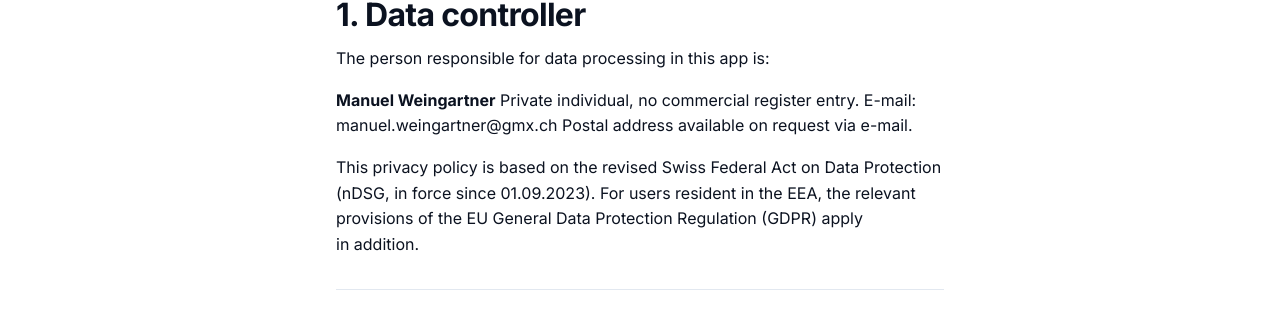
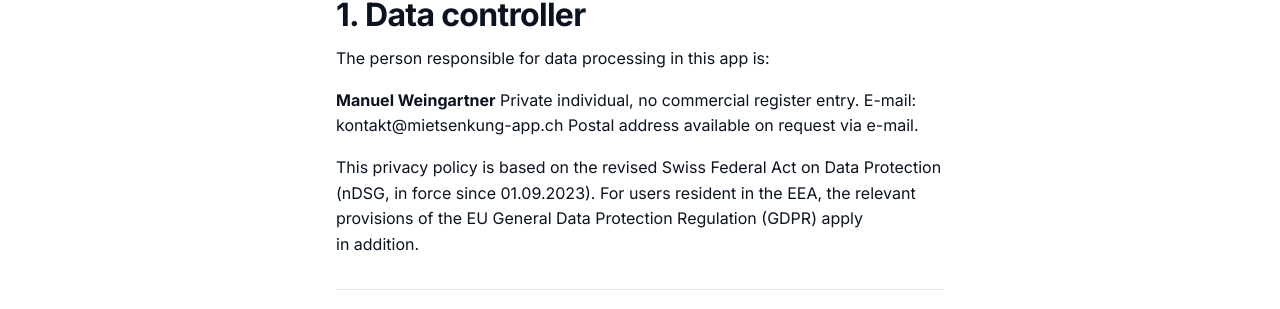
Before and after one commit to mietsenkung-app/mietsenkung-app.github.io, a Jekyll site: the page built from privacy-en.md, in a window 1280 px wide and 900 px high, scrolled down 326 px. Shown: the part 170-479 px from the top of the window. Built offline with Jekyll 4.4.1, drawn with Linux system fonts in a browser that asks for light colours; some of the changed text lies outside the part shown.

Commit message:
chore(contact): replace private gmx-mail with kontakt@mietsenkung-app.ch
manuel.weingartner@gmx.ch raus aus impressum, datenschutz-de und
datenschutz-en. alle kontakt- und datenschutz-anfragen laufen ab sofort
über kontakt@mietsenkung-app.ch.

```diff
--- a/privacy-en.md
+++ b/privacy-en.md
@@ -25,7 +25,7 @@ The person responsible for data processing in this app is:
 
 **Manuel Weingartner**
 Private individual, no commercial register entry.
-E-mail: manuel.weingartner@gmx.ch
+E-mail: kontakt@mietsenkung-app.ch
 Postal address available on request via e-mail.
 
 This privacy policy is based on the revised Swiss Federal Act on Data Protection (nDSG, in force since 01.09.2023). For users resident in the EEA, the relevant provisions of the EU General Data Protection Regulation (GDPR) apply in addition.
@@ -149,7 +149,7 @@ Under nDSG (and GDPR where applicable) you have the following rights:
 - **Objection and restriction:** you can object to processing by Sentry and RevenueCat by discontinuing use of the app. A granular per-provider opt-out is not implemented in v1.0.
 - **Right to lodge a complaint:** with the competent data protection authority. In Switzerland: Federal Data Protection and Information Commissioner (FDPIC), [https://www.edoeb.admin.ch](https://www.edoeb.admin.ch).
 
-Please send requests to manuel.weingartner@gmx.ch. We respond within 30 days.
+Please send requests to kontakt@mietsenkung-app.ch. We respond within 30 days.
 
 ---
 
@@ -177,6 +177,6 @@ We may adapt this privacy policy when app features, third parties or legal requi
 For all data protection inquiries:
 
 **Manuel Weingartner**
-E-mail: manuel.weingartner@gmx.ch
+E-mail: kontakt@mietsenkung-app.ch
 
 Postal address on request. We usually respond within 30 days.
```
Also changed, not shown: impressum.md (+1 -1 lines), privacy-de.md (+3 -3 lines).
